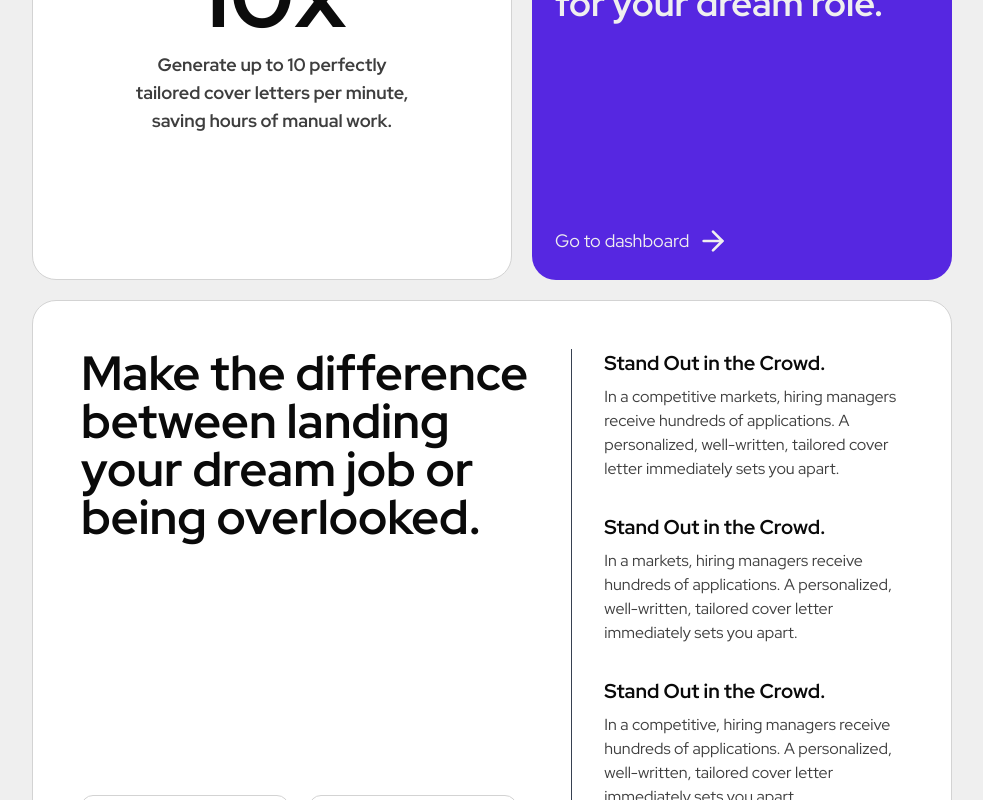
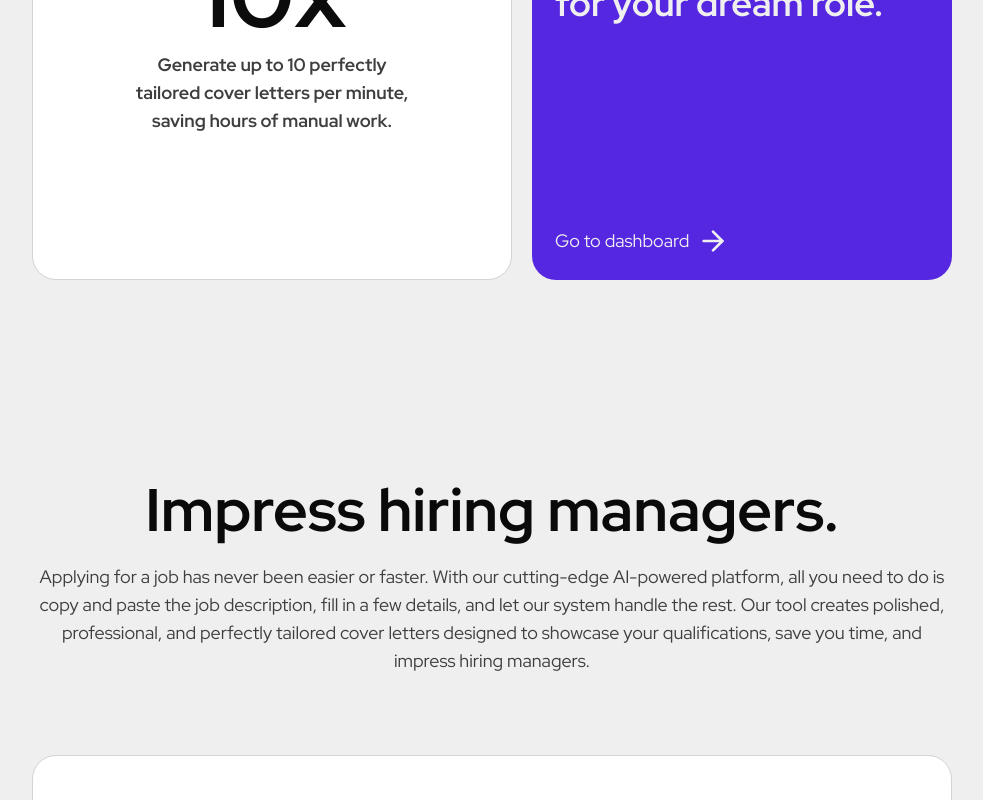
Before and after one commit to IvanSmiths/cover-letter-builder-pro, a Next.js app: page / in a window 1280 px wide. Shown: the part 2442-3242 px from the top of the page, without its empty margins (148-1131 px from the left). Built offline with nearby package versions, Linux system fonts and the light colour scheme.

Commit message:
add card cta

```diff
--- a/components/home/cards/BigCard.tsx
+++ b/components/home/cards/BigCard.tsx
@@ -36,7 +36,7 @@ const BigCard = () => {
   ];
 
   return (
-    <div className="flex w-full flex-col gap-large rounded-3xl border border-lightSecondary bg-white p-small dark:border-darkSecondary dark:bg-[#111316] md:flex-row md:gap-0 md:p-12">
+    <div className="mt-large flex w-full flex-col gap-large rounded-3xl border border-lightSecondary bg-white p-small dark:border-darkSecondary dark:bg-[#111316] md:flex-row md:gap-0 md:p-12">
       <div className="flex flex-col justify-between gap-regular md:gap-0 md:pr-8">
         <h3 className="3xl:text-6xl text-3xl font-bold md:text-4xl lg:text-5xl">
           Make the difference between landing your dream job or being
--- /dev/null
+++ b/components/home/cards/CardCta.tsx
@@ -0,0 +1,18 @@
+import Link from "next/link";
+import { Button } from "@/components/ui/button";
+
+const CardCta = () => {
+  return (
+    <div className="mt-xlarge flex h-96 w-full flex-col items-center justify-center gap-small rounded-3xl bg-brand">
+      <h4 className="text-center text-6xl font-semibold text-light">
+        Stand Out in the <br />
+        Crowd of Applicants.
+      </h4>
+      <Link href="/dashboard">
+        <Button size="lg">Create cover letter</Button>
+      </Link>
+    </div>
+  );
+};
+
+export default CardCta;
--- a/components/home/main/Main.tsx
+++ b/components/home/main/Main.tsx
@@ -3,6 +3,7 @@ import Card from "../cards/Card";
 import { ActivitySquare, Sparkles } from "lucide-react";
 import BigCard from "@/components/home/cards/BigCard";
 import HeaderText from "@/components/home/header/HeaderText";
+import CardCta from "@/components/home/cards/CardCta";
 
 const Main = () => {
   const title = "Impress hiring managers.";
@@ -13,9 +14,9 @@ const Main = () => {
     "save you time, and impress hiring managers.";
 
   return (
-    <main className="relative z-10 mt-xxlarge">
+    <section className="relative z-10 mt-xxlarge">
       <HeaderText title={title} paragraph={paragraph} isHero={false} />
-      <div className="mt-large flex flex-col gap-small">
+      <main className="mt-large flex flex-col gap-small">
         <div className="flex flex-col gap-small lg:flex-row">
           <Card
             title="Copy the job description, enter a few details of the company, and you get the perfect cover letter."
@@ -48,9 +49,13 @@ const Main = () => {
             link="Go to dashboard"
           />
         </div>
-        <BigCard />
-      </div>
-    </main>
+        <section className="mt-xlarge">
+          <HeaderText title={title} paragraph={paragraph} isHero={false} />
+          <BigCard />
+        </section>
+        <CardCta />
+      </main>
+    </section>
   );
 };
 
--- a/components/ui/button.tsx
+++ b/components/ui/button.tsx
@@ -22,7 +22,7 @@ const buttonVariants = cva(
       size: {
         default: "h-10 px-4 py-2",
         sm: "h-9 rounded-md px-3",
-        lg: "h-16 rounded-md px-8",
+        lg: "h-16 rounded-md px-8 font-bold",
         icon: "h-10 w-10",
       },
     },
```
